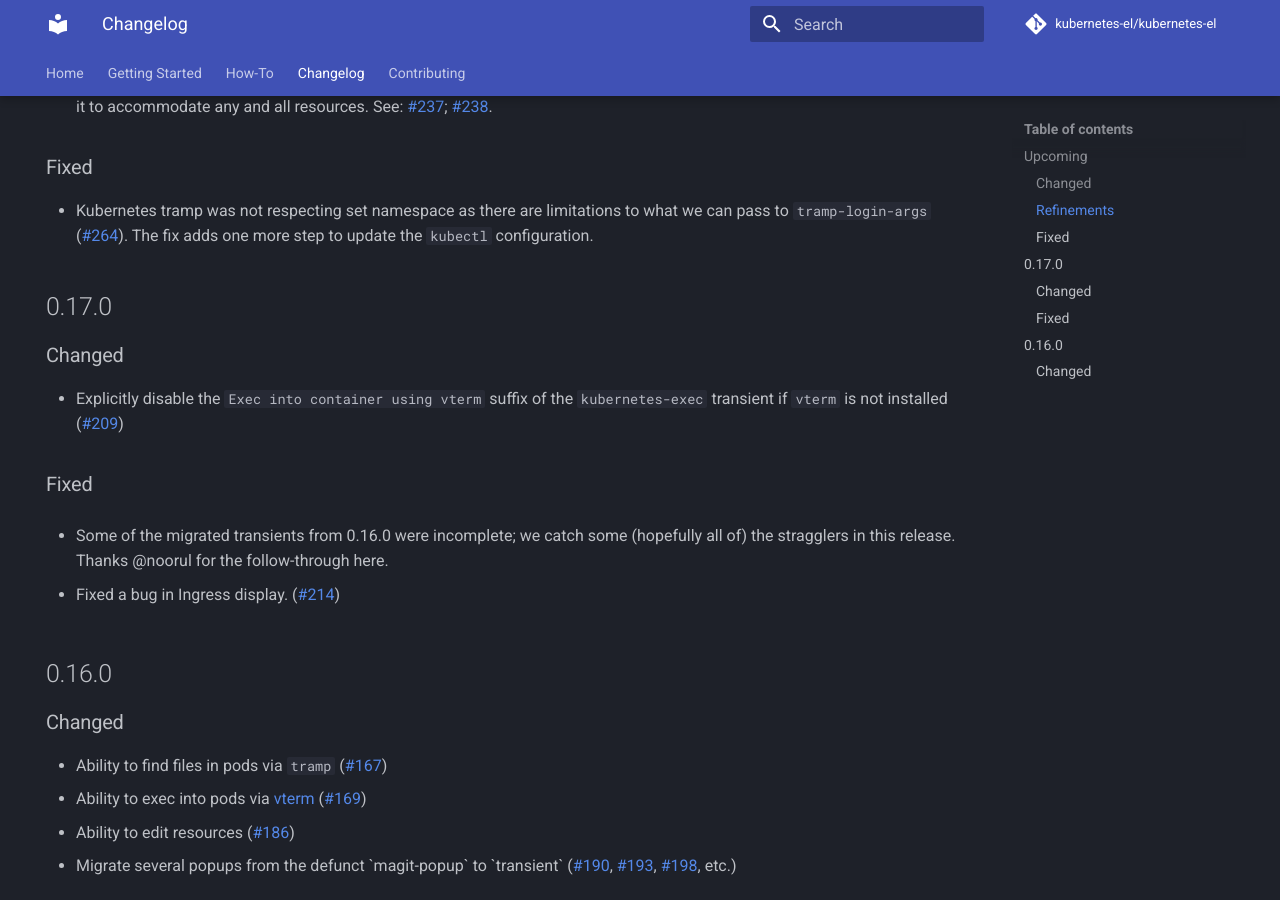
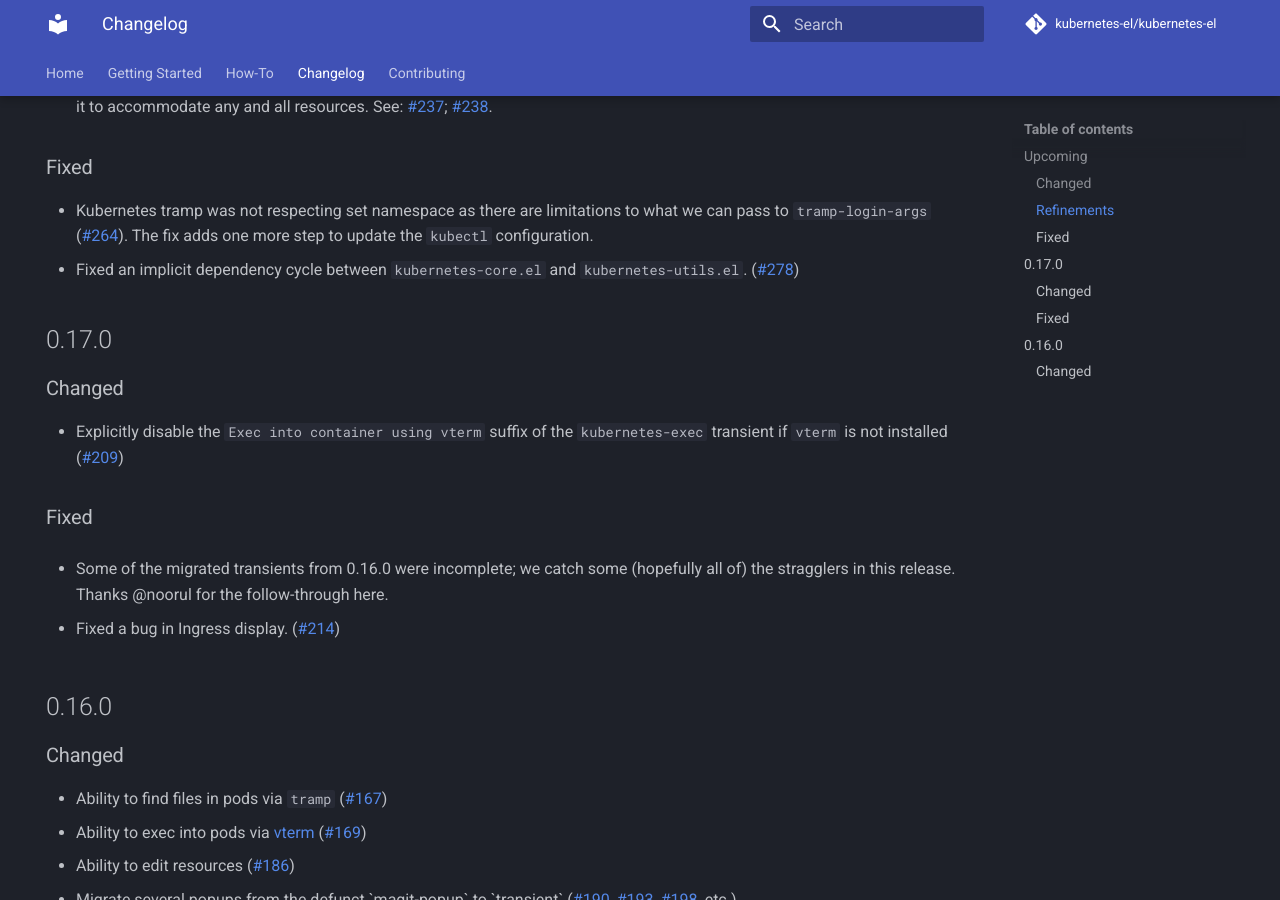
Before and after one commit to kubernetes-el/kubernetes-el, an MkDocs documentation site: the page built from docs/CHANGELOG.md, in a window 1280 px wide and 900 px high, scrolled down 787 px. Built offline with MkDocs 1.6.1 and Material for MkDocs 9.7.7, drawn with Linux system fonts in a browser that asks for light colours; comment, search, counter and statistics services are not loaded.

Commit message:
Move `save-window-state` fn from `k8s-util` to `k8s-core` (#278)
Closes #265.

The function `kubernetes-utils--save-window-state` has created an implicit
dependency cycle between `kubernetes-core.el` and `kubernetes-utils.el`. This is
not outright caused by the former `require`-ing the latter, which is itself a
mistake; adding the `require` exposes the import cycle.

This symptom is an excellent example of the overly ambiguous and broad scope of
the `-utils` package. Since the `--save-window-state` function is arguably
"core" functionality, we simply move it to the `-core` package and rename all
references accordingly.

```diff
--- a/docs/CHANGELOG.md
+++ b/docs/CHANGELOG.md
@@ -62,6 +62,8 @@ versioning][semver].
   limitations to what we can pass to `tramp-login-args`
   ([#264](https://github.com/kubernetes-el/kubernetes-el/issues/264)).
   The fix adds one more step to update the `kubectl` configuration.
+- Fixed an implicit dependency cycle between `kubernetes-core.el` and
+  `kubernetes-utils.el`. ([#278])
 
 ## 0.17.0
 
@@ -97,3 +99,5 @@ versioning][semver].
   [#193](https://github.com/kubernetes-el/kubernetes-el/pull/193),
   [#198](https://github.com/kubernetes-el/kubernetes-el/pull/198),
   etc.)
+
+[#278]: https://github.com/kubernetes-el/kubernetes-el/pull/278
```
Also changed, not shown: 3 other files.
